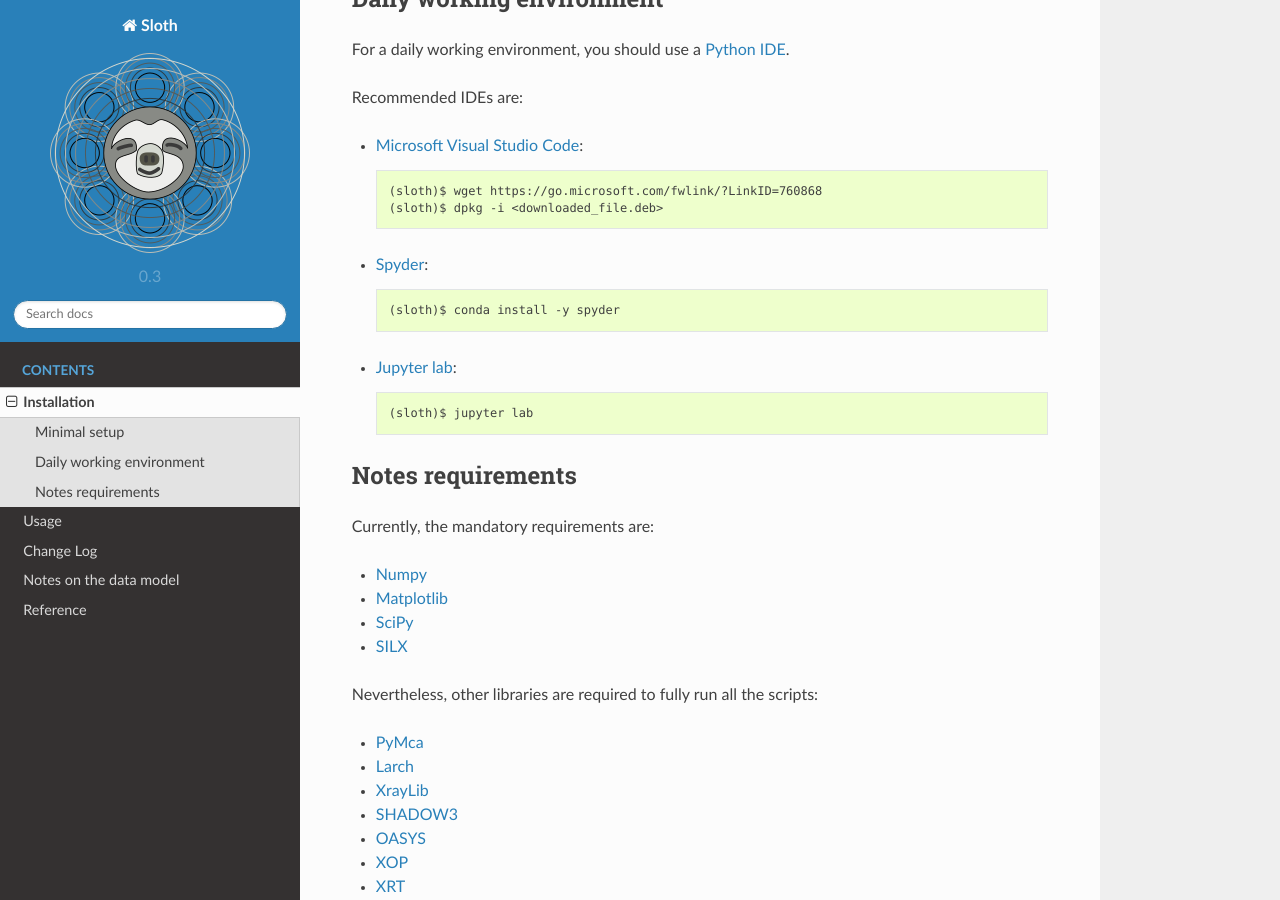
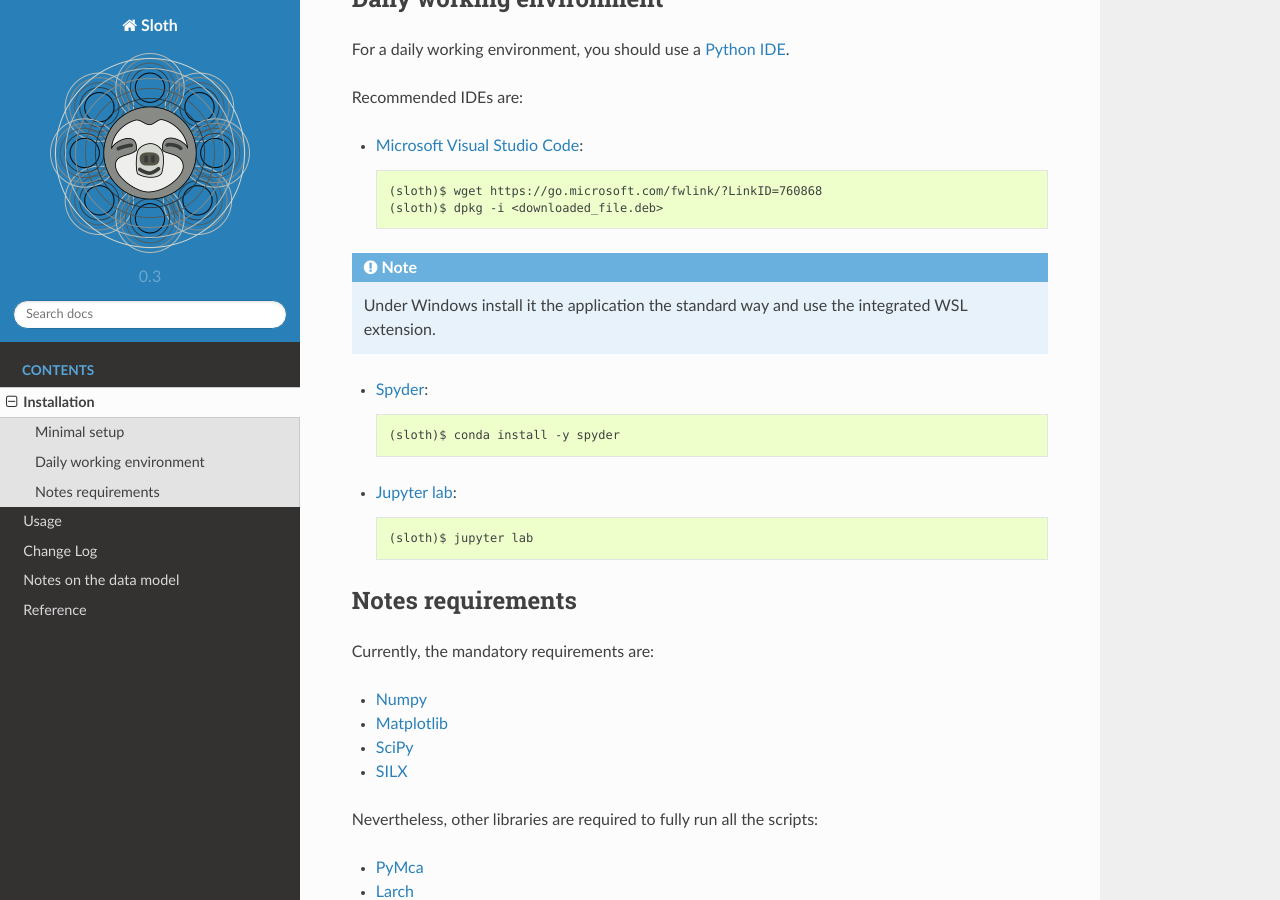
Before and after one commit to maurov/xraysloth, a Sphinx documentation site: the page built from docs/source/installation.rst, in a window 1280 px wide and 900 px high, scrolled down 1472 px. Built offline with Sphinx 7.4.7 and the Read the Docs theme 2.0.0, drawn with Linux system fonts in a browser that asks for light colours; some of the changed text lies outside the part shown.

Commit message:
minor add

```diff
--- a/docs/source/installation.rst
+++ b/docs/source/installation.rst
@@ -3,7 +3,7 @@ Installation
 
 Currently, the recommended installation method is from source on a Linux-like environment.
 
-.. note:: For Microsoft Windows users, it is recommended to run the following setup in a `Windows Subsystem for Linux <https://docs.microsoft.com/en-us/windows/wsl/install-win10>`_. Debian or Ubuntu are preferred Linux distributions. Furthermore, an optimized experience is obtained with `MobaXterm <https://mobaxterm.mobatek.net/>`_.
+.. note:: For Microsoft Windows users, it is recommended to run the following setup in a `Windows Subsystem for Linux (WSL) <https://docs.microsoft.com/en-us/windows/wsl/install-win10>`_. Debian or Ubuntu are preferred Linux distributions. Furthermore, an optimized experience is obtained with `MobaXterm <https://mobaxterm.mobatek.net/>`_.
 
 Minimal setup
 .............
@@ -59,6 +59,8 @@ Recommended IDEs are:
 
       (sloth)$ wget https://go.microsoft.com/fwlink/?LinkID=760868
       (sloth)$ dpkg -i <downloaded_file.deb>
+
+.. note:: Under Windows install it the application the standard way and use the integrated WSL extension.
 
 - `Spyder <https://www.spyder-ide.org/>`_::
 
```
